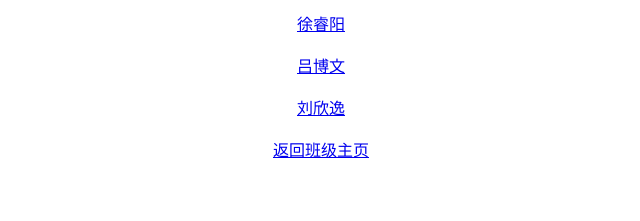
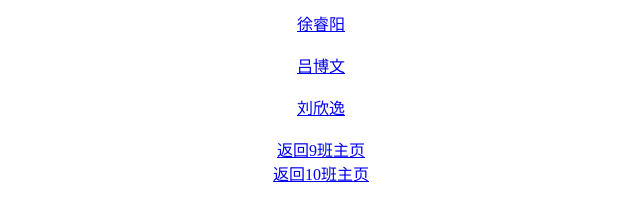
Before and after one commit to Ikaros1264/room632, a plain HTML site: page index.html in a window 1280 px wide. Shown: the part 93-314 px from the top of the page, without its empty margins (319-959 px from the left). Drawn offline with Linux system fonts and the light colour scheme.

Commit message:
Add files via upload

```diff
--- a/index.html
+++ b/index.html
@@ -27,6 +27,7 @@
 	<a href="https://ikaros1264.github.io/web/" target="_self">徐睿阳</a><br></br>
   	<a href="http://saltyfish88.gitee.io/superweb" target="_self">吕博文</a><br></br>
   	<a href="https://xinyiliu577086410.github.io/MyWeb/" target="_self">刘欣逸</a><br></br></div>
-    <div class="mid"><a href="www.baidu.com" target="_self">返回班级主页</a></div>
+    <div class="mid"><a href="http://wangshiruishinibaba.gitee.io/cs2209-web/cs2209.html" target="_self">返回9班主页</a></div>
+    <div class="mid"><a href="https://wwqdd.gitee.io/cs2210" target="_self">返回10班主页</a></div>
 </body>
 </html>
```
